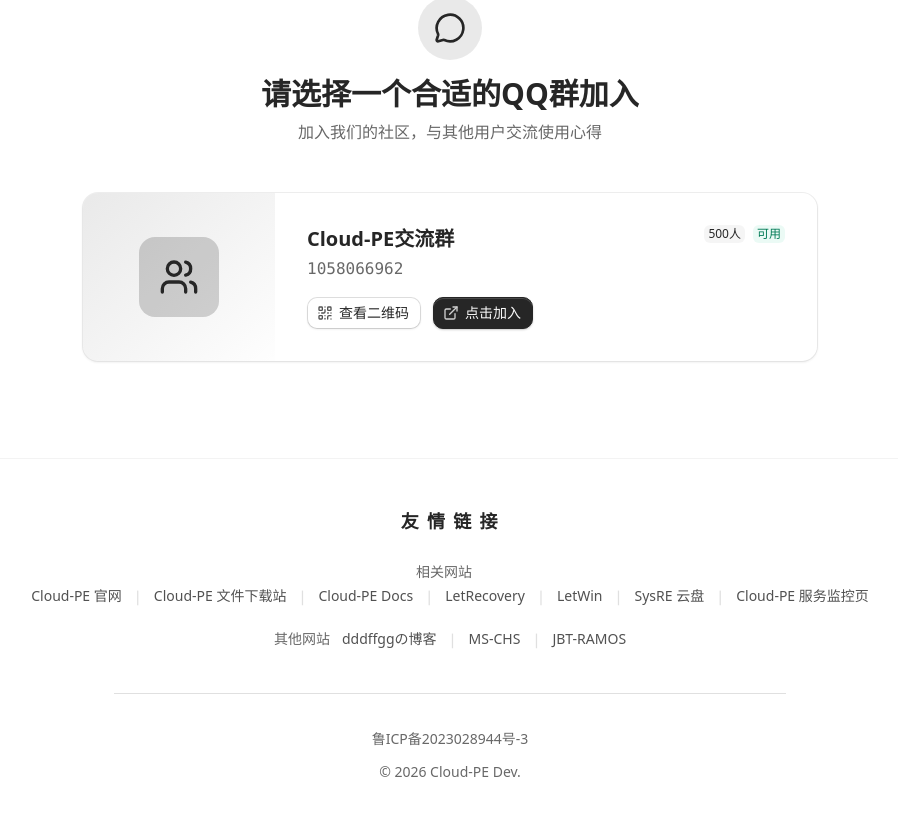
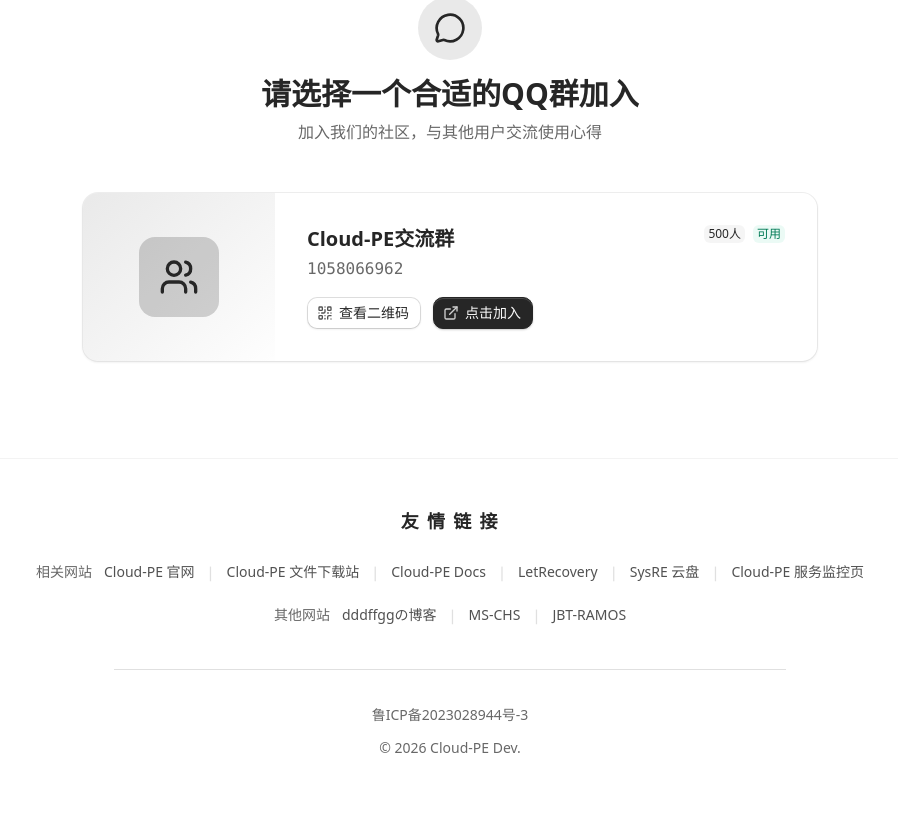
Before and after one commit to Cloud-PE/Cloud-PE-Website, a React (Vite) app: page /qqg in a window 1280 px wide. Shown: the part 456-1272 px from the top of the page, without its empty margins (190-1088 px from the left). Built offline with nearby package versions, Linux system fonts and the light colour scheme.

Commit message:
chore: remove LetWin link

```diff
--- a/src/components/layout/Footer.tsx
+++ b/src/components/layout/Footer.tsx
@@ -7,7 +7,6 @@
     { name: 'Cloud-PE 文件下载站', url: 'https://files.cloud-pe.cn' },
     { name: 'Cloud-PE Docs', url: 'https://docs.cloud-pe.cn' },
     { name: 'LetRecovery', url: 'https://sysre.cn' },
-    { name: 'LetWin', url: 'https://win.cloud-pe.cn' },
     { name: 'SysRE 云盘', url: 'https://pan.sysre.cn' },
     { name: 'Cloud-PE 服务监控页', url: 'https://status.cloud-pe.cn' },
 
```
